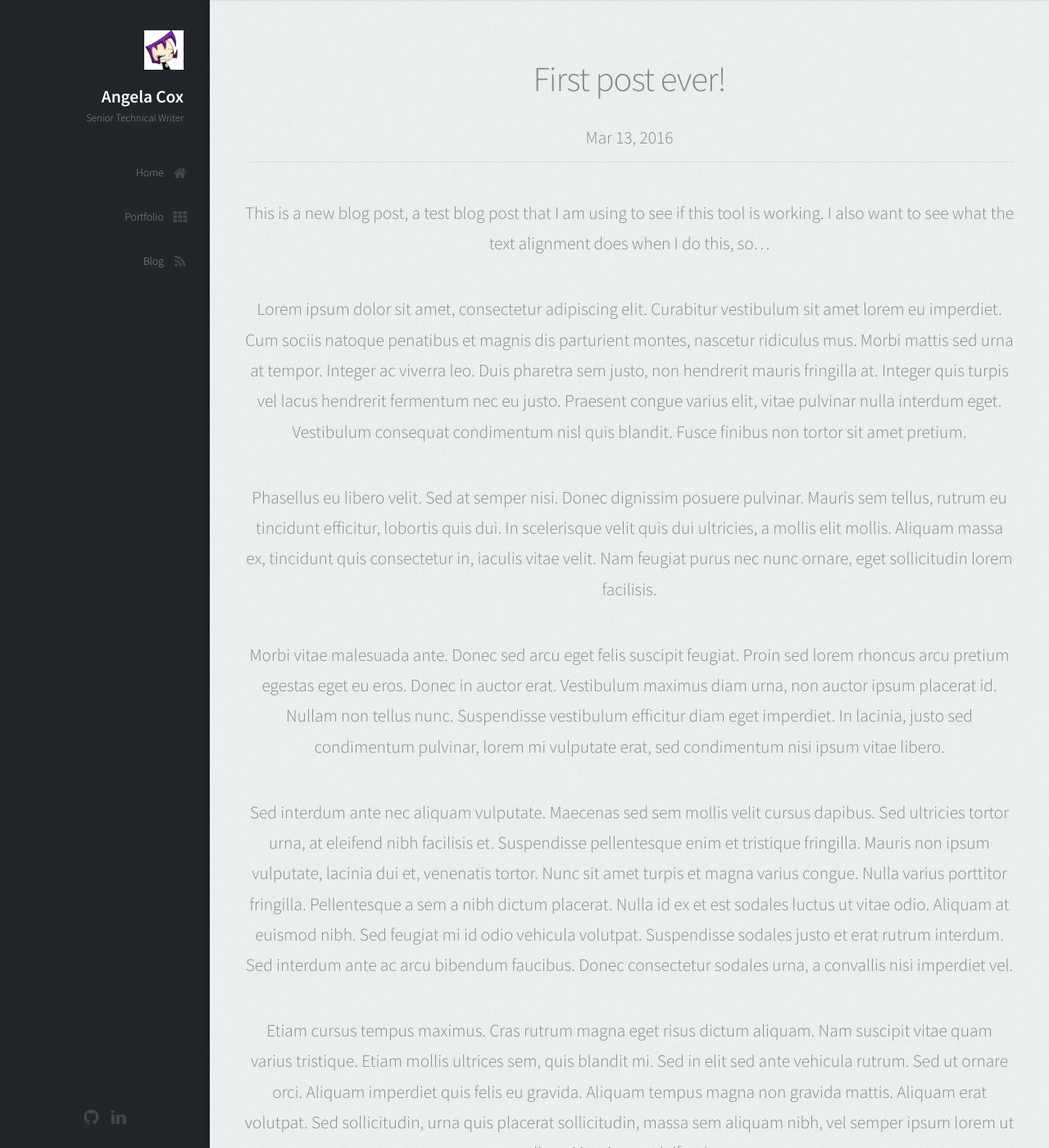
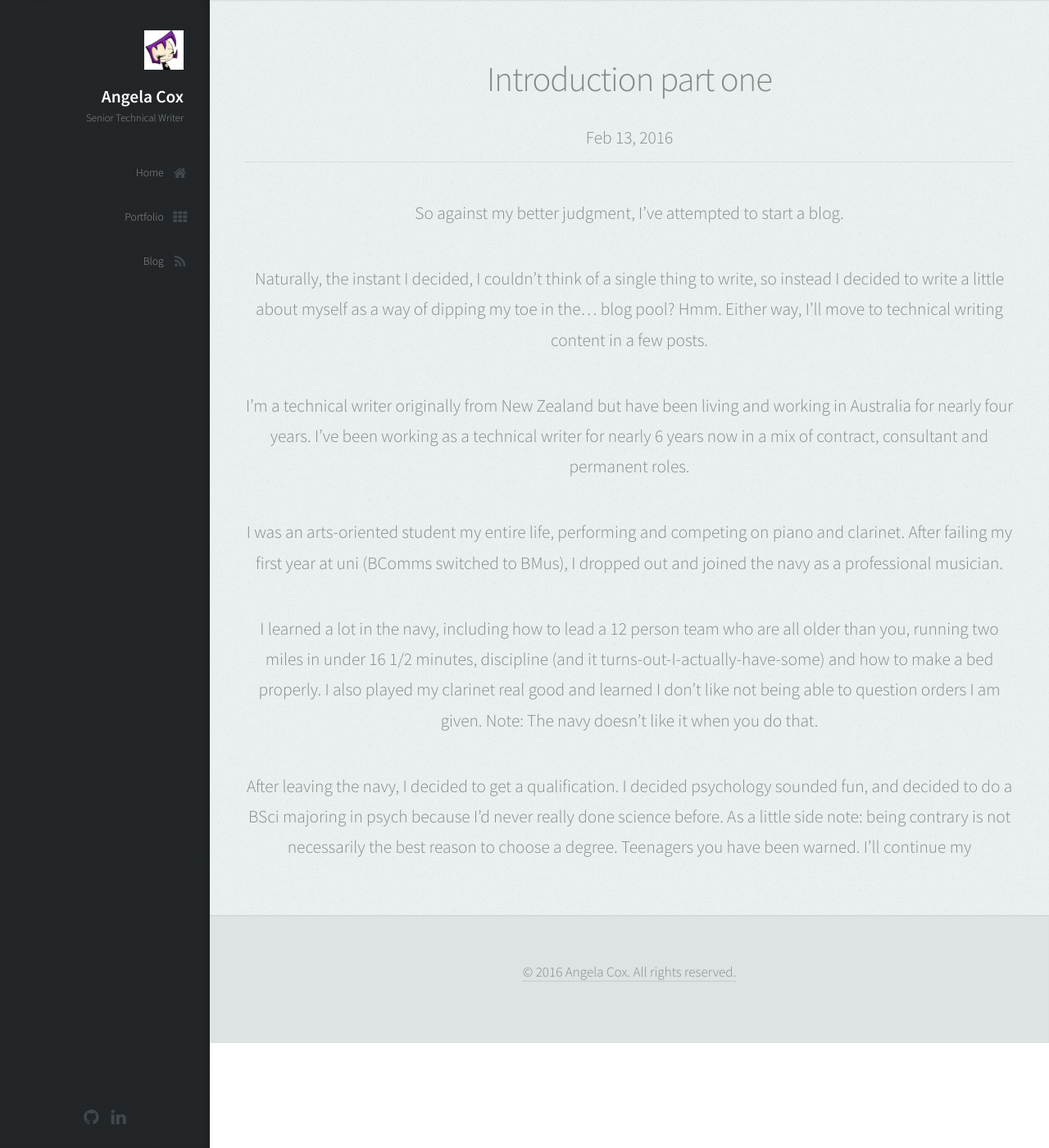
Before and after one commit to AngelaCox/UX-Portfolio, a Jekyll site: the page built from _posts/2016-03-08-welcome-to-jekyll.markdown, in a window 1280 px wide and 1400 px high. Shown: the whole window at 82% size. Built offline with Jekyll 4.4.1, drawn with Linux system fonts in a browser that asks for light colours; nearby versions of some CDN libraries; library files that are not in the unit come from our copies; some of the changed text lies outside the part shown.

Commit message:
Updated blog

```diff
--- a/_posts/2016-03-08-welcome-to-jekyll.markdown
+++ b/_posts/2016-03-08-welcome-to-jekyll.markdown
@@ -1,36 +1,18 @@
 ---
 layout: post
-title:  "First post ever!"
-date:   2016-03-13 20:36:58
-categories: jekyll update
+title:  "Introduction part one"
+date:   2016-02-13 20:36:58
+categories: Not quite technical writing, Introduction, About me
 ---
 
-This is a new blog post, a test blog post that I am using to see if this tool is working. I also want to see what the text alignment does when I do this, so...
+So against my better judgment, I've attempted to start a blog.
 
-Lorem ipsum dolor sit amet, consectetur adipiscing elit. Curabitur vestibulum sit amet lorem eu imperdiet. Cum sociis natoque penatibus et magnis dis parturient montes, nascetur ridiculus mus. Morbi mattis sed urna at tempor. Integer ac viverra leo. Duis pharetra sem justo, non hendrerit mauris fringilla at. Integer quis turpis vel lacus hendrerit fermentum nec eu justo. Praesent congue varius elit, vitae pulvinar nulla interdum eget. Vestibulum consequat condimentum nisl quis blandit. Fusce finibus non tortor sit amet pretium.
+Naturally, the instant I decided, I couldn't think of a single thing to write, so instead I decided to  write a little about myself as a way of dipping my toe in the... blog pool? Hmm. Either way, I'll move to technical writing content in a few posts.
 
-Phasellus eu libero velit. Sed at semper nisi. Donec dignissim posuere pulvinar. Mauris sem tellus, rutrum eu tincidunt efficitur, lobortis quis dui. In scelerisque velit quis dui ultricies, a mollis elit mollis. Aliquam massa ex, tincidunt quis consectetur in, iaculis vitae velit. Nam feugiat purus nec nunc ornare, eget sollicitudin lorem facilisis.
+I'm a technical writer originally from New Zealand but have been living and working in Australia for nearly four years. I've been working as a technical writer for nearly 6 years now in a mix of contract, consultant and permanent roles.
 
-Morbi vitae malesuada ante. Donec sed arcu eget felis suscipit feugiat. Proin sed lorem rhoncus arcu pretium egestas eget eu eros. Donec in auctor erat. Vestibulum maximus diam urna, non auctor ipsum placerat id. Nullam non tellus nunc. Suspendisse vestibulum efficitur diam eget imperdiet. In lacinia, justo sed condimentum pulvinar, lorem mi vulputate erat, sed condimentum nisi ipsum vitae libero.
+I was an arts-oriented student my entire life, performing and competing on piano and clarinet. After failing my first year at uni (BComms switched to BMus), I dropped out and joined the navy as a professional musician.
 
-Sed interdum ante nec aliquam vulputate. Maecenas sed sem mollis velit cursus dapibus. Sed ultricies tortor urna, at eleifend nibh facilisis et. Suspendisse pellentesque enim et tristique fringilla. Mauris non ipsum vulputate, lacinia dui et, venenatis tortor. Nunc sit amet turpis et magna varius congue. Nulla varius porttitor fringilla. Pellentesque a sem a nibh dictum placerat. Nulla id ex et est sodales luctus ut vitae odio. Aliquam at euismod nibh. Sed feugiat mi id odio vehicula volutpat. Suspendisse sodales justo et erat rutrum interdum. Sed interdum ante ac arcu bibendum faucibus. Donec consectetur sodales urna, a convallis nisi imperdiet vel.
+I learned a lot in the navy, including how to lead a 12 person team who are all older than you, running two miles in under 16 1/2 minutes, discipline (and it turns-out-I-actually-have-some) and how to make a bed properly. I also played my clarinet real good and learned I don't like not being able to question orders I am given. Note: The navy doesn't like it when you do that.
 
-Etiam cursus tempus maximus. Cras rutrum magna eget risus dictum aliquam. Nam suscipit vitae quam varius tristique. Etiam mollis ultrices sem, quis blandit mi. Sed in elit sed ante vehicula rutrum. Sed ut ornare orci. Aliquam imperdiet quis felis eu gravida. Aliquam tempus magna non gravida mattis. Aliquam erat volutpat. Sed sollicitudin, urna quis placerat sollicitudin, massa sem aliquam nibh, vel semper ipsum lorem ut diam. Mauris nec eleifend ex.
-
-You'll find this post in your `_posts` directory - edit this post and re-build (or run with the `-w` switch) to see your changes!
-To add new posts, simply add a file in the `_posts` directory that follows the convention: YYYY-MM-DD-name-of-post.ext.
-
-Jekyll also offers powerful support for code snippets:
-
-{% highlight ruby %}
-def print_hi(name)
-  puts "Hi, #{name}"
-end
-print_hi('Tom')
-#=> prints 'Hi, Tom' to STDOUT.
-{% endhighlight %}
-
-Check out the [Jekyll docs][jekyll] for more info on how to get the most out of Jekyll. File all bugs/feature requests at [Jekyll's GitHub repo][jekyll-gh].
-
-[jekyll-gh]: https://github.com/jekyll/jekyll
-[jekyll]:    http://jekyllrb.com
+After leaving the navy, I decided to get a qualification. I decided psychology sounded fun, and decided to do a BSci majoring in psych because I'd never really done science before. As a little side note: being contrary is not necessarily the best reason to choose a degree. Teenagers you have been warned. I'll continue my
```
